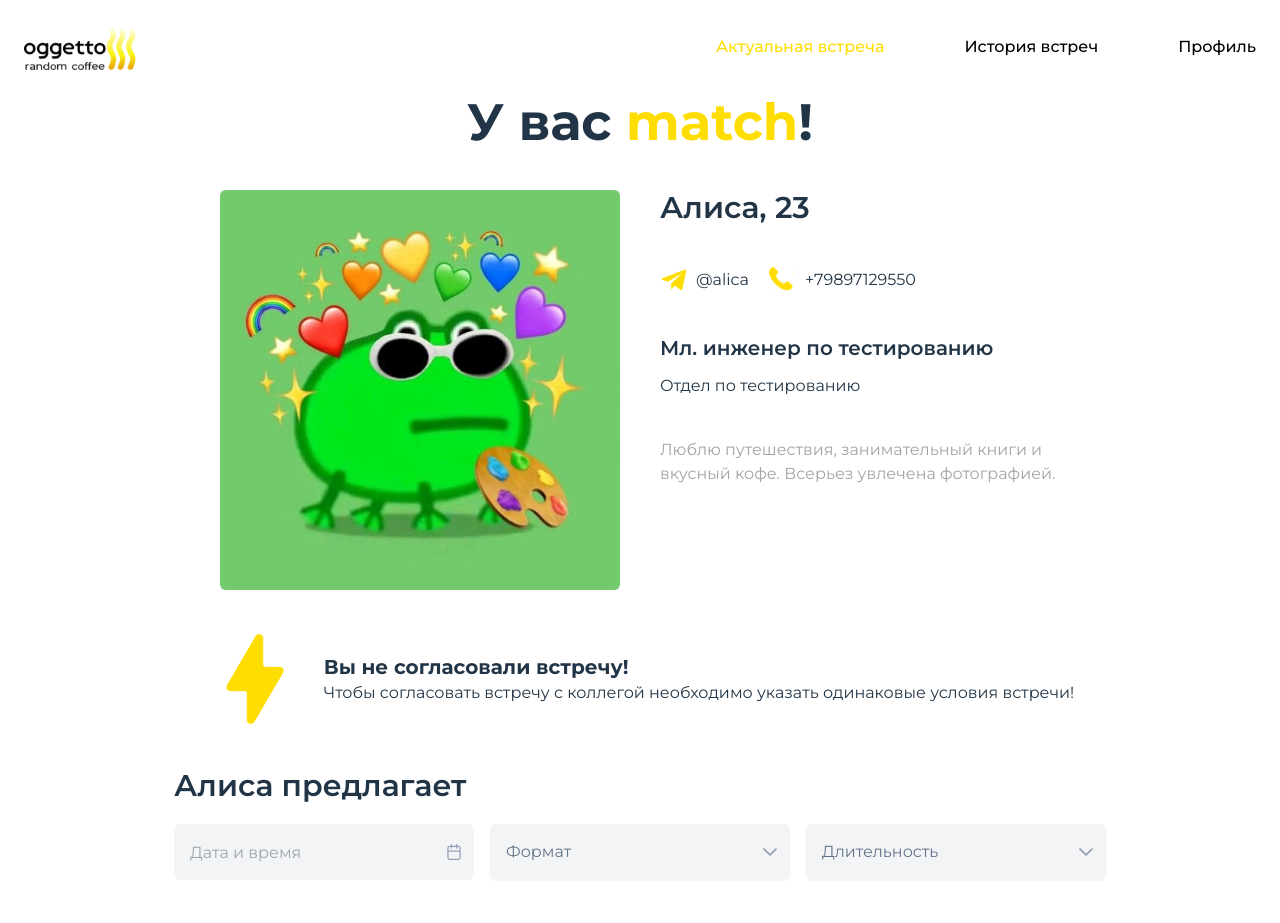
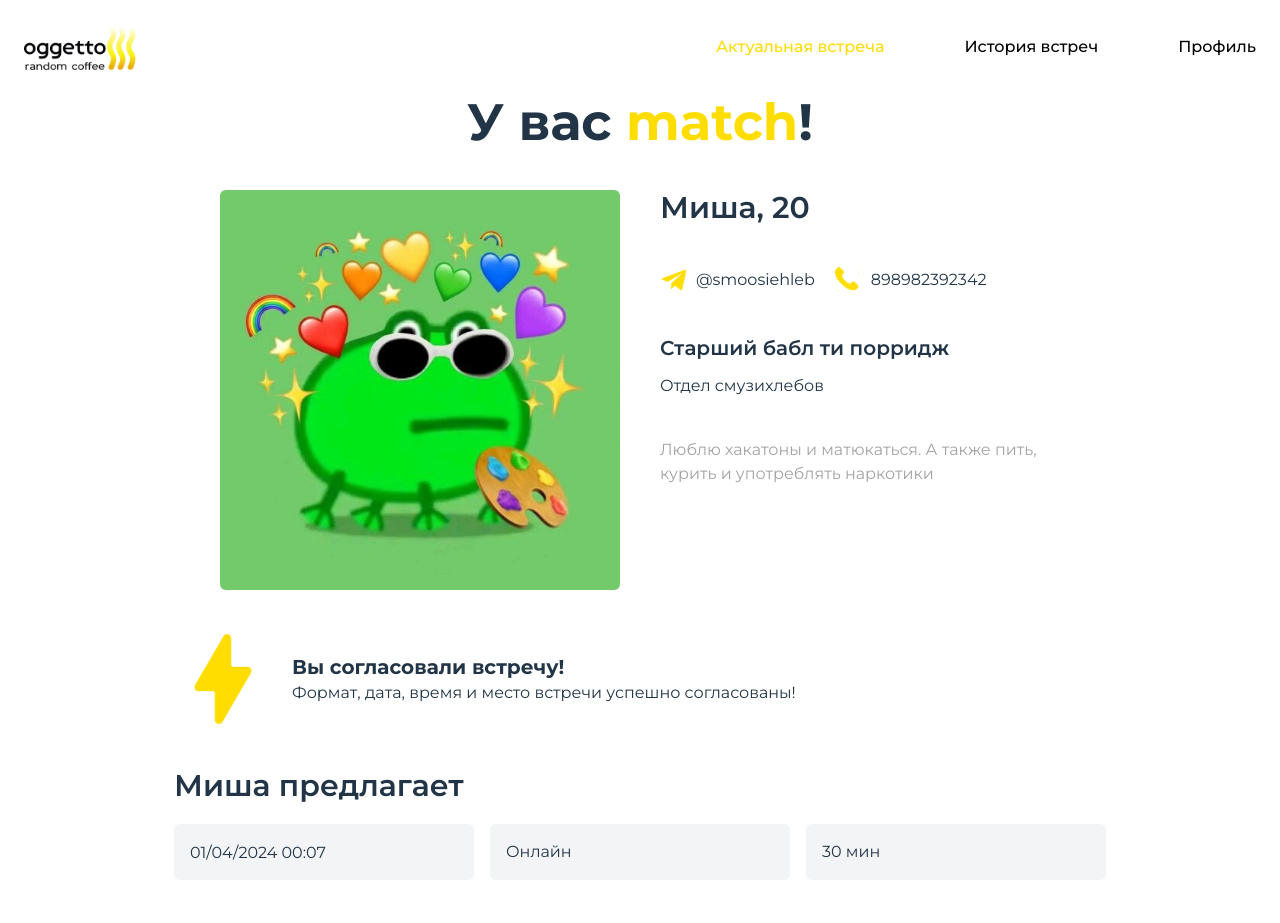
Before and after one commit to alexander1934/coffee-meet, a Vue app: page /current-meet in a window 1280 px wide. Shown: the top 923 px of the page. Built offline with nearby package versions, Linux system fonts and the light colour scheme; no server answers.

Commit message:
added meet page join

```diff
--- a/src/components/AppCurrentMeet/AppCurrentMeet.vue
+++ b/src/components/AppCurrentMeet/AppCurrentMeet.vue
@@ -3,29 +3,82 @@ import Calendar from "primevue/calendar";
 import Dropdown from "primevue/dropdown";
 
 import { ref } from "vue";
-import { updateProfileApi } from "../../api/profile";
+
+const data = {
+		meet: {
+			"id": "integer",
+			"date_and_time": "string",
+			"is_online": "bool",
+			"is_done": "bool",
+			"is_confirmed": true,
+			"duration": "string"
+		},
+		colleague: {
+			"id": "integer",
+			"name": "Миша",
+			"age": "20",
+			"surname": "string",
+			"patronymic": "string",
+			"email": "string",
+			"position": "Старший бабл ти порридж",
+			"department": "Отдел смузихлебов",
+			"about": "Люблю хакатоны и матюкаться. А также пить, курить и употреблять наркотики",
+			"phone": "898982392342",
+			"telegram": "@smoosiehleb",
+			"is_confirmed": "bool",
+			"is_ready": "bool",
+			"duration": "30 мин",
+			"date_and_time": "2024-04-01T00:07:00.000Z",
+			"is_online": true
+		},
+		user: {
+			"id": "integer",
+			"name": "string",
+			"surname": "string",
+			"patronymic": "string",
+			"email": "string",
+			"position": "string",
+			"department": "string",
+			"about": "string",
+			"phone": "string",
+			"telegram": "string",
+			"is_confirmed": "bool",
+			"is_ready": true,
+			"duration": "30 мин",
+			"date_and_time": "2024-04-01T00:05:00.000Z",
+			"is_online": false
+		}
+}
 
 //ref для даты
-const date = ref("");
+const currentUserDate = ref(new Date(data.user.date_and_time));
+const colleagueDate = ref(new Date(data.colleague.date_and_time));
 
-//ref для формата
-const selectedFormat = ref();
+//ref для формата для текущего юзера
+const selectedFormat = ref({ name: data.user.is_online ? "Онлайн" : "Оффлайн", code: data.user.is_online ? "online" : "offline" });
 const formats = ref([
 	{ name: "Онлайн", code: "online" },
 	{ name: "Оффлайн", code: "offline" },
 ]);
 
-//ref для длительности
-const selectedTimeframe = ref();
+//ref для формата коллеги
+const colleagueFormat = ref(data.colleague.is_online ? "Онлайн" : "Оффлайн");
+
+//ref для длительности текущего юзера
+const selectedTimeframe = ref({code: "30", name: data.user.duration});
 const timeframes = ref([
 	{ name: "10 мин", code: "10" },
 	{ name: "15 мин", code: "15" },
 	{ name: "30 мин", code: "30" },
 ]);
+
+//ref для длительности коллеги
+const colleagueSelectedTimeframe = ref(data.colleague.duration);
+
 </script>
 
 <template>
-	<div class="mb-20 flex flex-col items-center justify-center">
+	<div v-if="data.user.is_ready" class="mb-20 flex flex-col items-center justify-center">
 		<h1 class="mb-10 font-bold">
 			У вас <span class="text-primary-dark-yellow">match</span>!
 		</h1>
@@ -41,39 +94,49 @@ const timeframes = ref([
 				</div>
 				<!--				поля с именем и т.д.-->
 				<div class="flex flex-col gap-10">
-					<h2 class="text-3xl font-semibold">Алиса, 23</h2>
+					<h2 class="text-3xl font-semibold">{{data.colleague.name}}, {{data.colleague.age}}</h2>
 					<div class="flex gap-5">
 						<div class="flex items-center gap-2">
 							<img
 								src="../../assets/telegram.svg"
 								class="w-7"
 								alt="" />
-							<span> @alica </span>
+							<span> {{data.colleague.telegram}} </span>
 						</div>
 						<div class="flex items-center gap-2">
 							<img
 								src="../../assets/phone.svg"
 								class="w-7"
 								alt="" />
-							<span> +79897129550 </span>
+							<span> {{data.colleague.phone}} </span>
 						</div>
 					</div>
 					<div class="flex flex-col gap-3">
 						<h3 class="text-xl font-semibold">
-							Мл. инженер по тестированию
+							{{data.colleague.position}}
 						</h3>
-						<h4>Отдел по тестированию</h4>
+						<h4>{{data.colleague.department}}</h4>
 					</div>
 					<div class="w-full max-w-[400px]">
 						<span class="text-[#A3A3A3]">
-							Люблю путешествия, занимательный книги и вкусный
-							кофе. Всерьез увлечена фотографией.
+							{{data.colleague.about}}
 						</span>
 					</div>
 				</div>
 			</div>
 			<!--			блок вы не согласовали встречу-->
-			<div class="flex items-center gap-5">
+			<div v-if="data.meet.is_confirmed" class="flex justify-start w-full items-center gap-5">
+				<img src="../../assets/lighting.svg" alt="" />
+				<div>
+					<h3 class="text-xl font-bold">
+						Вы согласовали встречу!
+					</h3>
+					<span>
+						Формат, дата, время и место встречи успешно согласованы!
+					</span>
+				</div>
+			</div>
+			<div v-else class="flex w-full justify-start items-center gap-5">
 				<img src="../../assets/lighting.svg" alt="" />
 				<div>
 					<h3 class="text-xl font-bold">
@@ -86,28 +149,25 @@ const timeframes = ref([
 				</div>
 			</div>
 			<div class="flex w-full flex-col justify-start gap-5">
-				<h3 class="text-3xl font-semibold">Алиса предлагает</h3>
+				<h3 class="text-3xl font-semibold">{{data.colleague.name}} предлагает</h3>
 				<div class="flex justify-between gap-4">
 					<Calendar
 						showTime
 						hourFormat="24"
+						disabled
 						dateFormat="dd/mm/yy"
 						class="form__input !p-0"
-						showIcon
-						iconDisplay="input"
-						v-model="date"
+						v-model="colleagueDate"
 						placeholder="Дата и время" />
-					<Dropdown
-						class="form__input !p-0"
-						v-model="selectedFormat"
-						optionLabel="name"
-						:options="formats"
+					<input
+						class="form__input"
+						v-model="colleagueFormat"
+						disabled
 						placeholder="Формат" />
-					<Dropdown
-						class="form__input !p-0"
-						v-model="selectedTimeframe"
-						optionLabel="name"
-						:options="timeframes"
+					<input
+						class="form__input"
+						v-model="colleagueSelectedTimeframe"
+						disabled
 						placeholder="Длительность" />
 				</div>
 			</div>
@@ -124,7 +184,7 @@ const timeframes = ref([
 						class="form__input !p-0"
 						showIcon
 						iconDisplay="input"
-						v-model="date"
+						v-model="currentUserDate"
 						placeholder="Дата и время" />
 					<Dropdown
 						class="form__input !p-0"
@@ -142,6 +202,12 @@ const timeframes = ref([
 			</div>
 			<button class="form__button">Подтвердить</button>
 		</div>
+	</div>
+	<div v-else class="mt-20 flex gap-10 flex-col items-center justify-center">
+		<h1 class="font-semibold text-center">Хотите поучаствовать в <br>
+			<span class="text-primary-dark-yellow">Random Coffee</span>?
+		</h1>
+		<button class="form__button">Конечно!</button>
 	</div>
 </template>
 
--- a/src/components/AppLayout/AppLayout.vue
+++ b/src/components/AppLayout/AppLayout.vue
@@ -3,9 +3,7 @@ import Calendar from "primevue/calendar";
 import FileUpload from "primevue/fileupload";
 import { useStore } from "vuex";
 import { useRouter } from "vue-router";
-import { computed } from "vue";
-import { ref, onMounted } from "vue";
-import { updateProfileApi } from "../../api/profile";
+import { ref } from "vue";
 import axiosClient from '../../axios';
 import { useRoute } from 'vue-router';
 
@@ -13,11 +11,8 @@ import { useRoute } from 'vue-router';
 const store = useStore();
 const router = useRouter();
 
-const user = computed(() => store.state.user.data);
-
 const image = ref("");
-
-store.dispatch("getUser");
+// const image = ref("https://cdn-img1.imgworlds.com/assets/a8f48ba2-9603-4e2b-ac2d-60ce06efa566.jpg?key=home-gallery");
 
 function logout() {
 	store.dispatch("logout").then(() => {
@@ -28,25 +23,55 @@ function logout() {
 	});
 }
 
-const date = ref(new Date("2024-04-10T00:00:00.000"));
+const user = ref('');
+
+const date = ref('');
 console.log(date.value);
-const position = ref(user.position);
-const department = ref(user.department);
-const telegram = ref(user.telegram);
-const phoneNumber = ref(user.phone);
-const about = ref(user.about);
+const position = ref('');
+const department = ref('');
+const telegram = ref('');
+const phoneNumber = ref('');
+const about = ref('');
 
 const route = useRoute();
-const profile = ref('');
 
-const getBook = async () => {
+const getUser = async () => {
   const response = await axiosClient.get('/get-profile-info');
-  profile.value = response.data;
+  console.log(response.data);
+  user.value = response.data;
+  date.value = new Date(user.value.date_birth);
+  position.value = user.value.position;
+  department.value = user.value.departament;
+  telegram.value = user.value.telegram;
+  phoneNumber.value = user.value.phone;
+  about.value = user.value.about;
 };
-getBook();
+getUser();
 
-console.log(profile);
+const onUpload = () =>{
+	console.log("Work")
+	window.location.reload();
+}
 
+const sendUser = async () => {
+	const userData = {
+		"position": position.value,
+		"departament": department.value,
+		"about": about.value,
+		"phone": phoneNumber.value,
+		"telegram": telegram.value,
+		"date_birth": date.value
+	}
+	await axiosClient.post('/update-profile-info', userData).then(response => {
+		console.log(response);
+	}, error => {
+		console.error('Error delete book:', error.message);
+	});;
+};
+
+const updateProfile = () =>{
+	sendUser();
+}
 
 </script>
 
@@ -66,19 +91,20 @@ console.log(profile);
 			<div class="flex gap-5">
 				<div class="flex flex-col justify-between gap-4">
 					<div
-						:style="{ 'background-image': `url(${image.value})` }"
-						class="flex h-full w-[400px] flex-col items-center justify-center gap-3 rounded-md bg-gray-100">
-						<img
+						:style="{ 'background-image': `url(${image})` }"
+						class="flex group hover:opacity-75 h-full w-[400px] flex-col items-center justify-center gap-3 rounded-md bg-gray-100">
+						<img v-if="!image"
 							src="../../assets/dragAndDrop.svg"
 							alt="dragAndDrop" />
 						<FileUpload
 							class="bg-transparent text-gray-400"
+							:class="{ 'hidden group-hover:block': image, block: !image }"
 							mode="basic"
+							@upload="onUpload"
 							name="avatar"
 							url="http://norm-perdachello.ru:8000/api/upload"
 							accept="image/*"
 							:maxFileSize="1000000"
-							@upload="onUpload"
 							:auto="true"
 							chooseLabel="Загрузить" />
 					</div>
```
